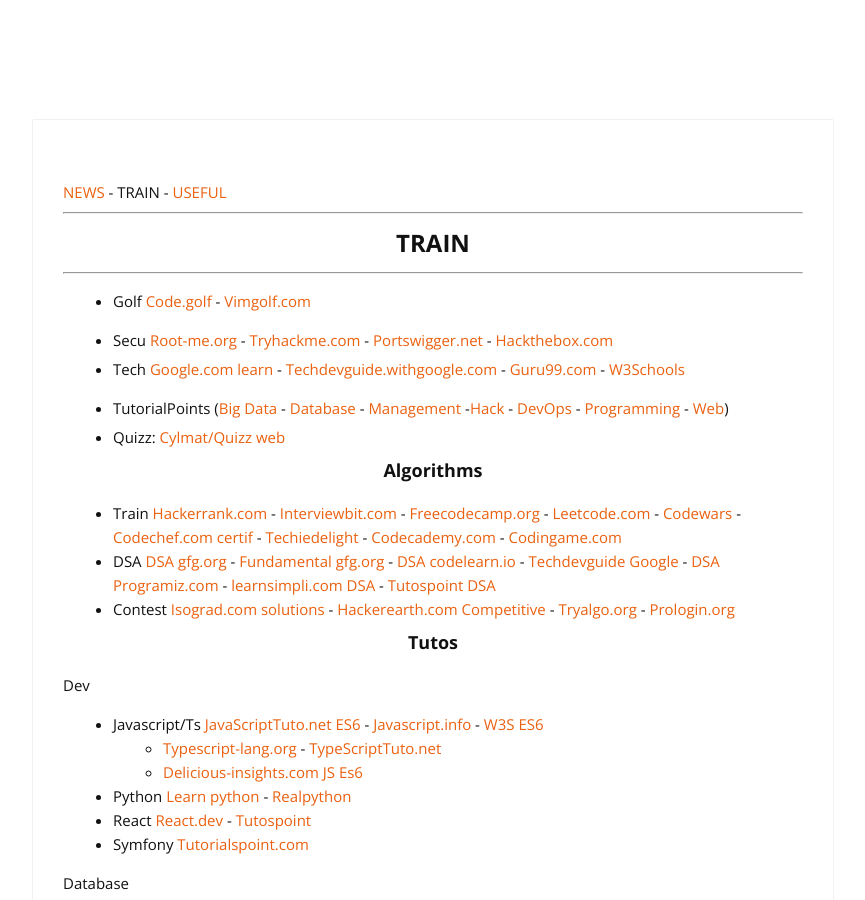
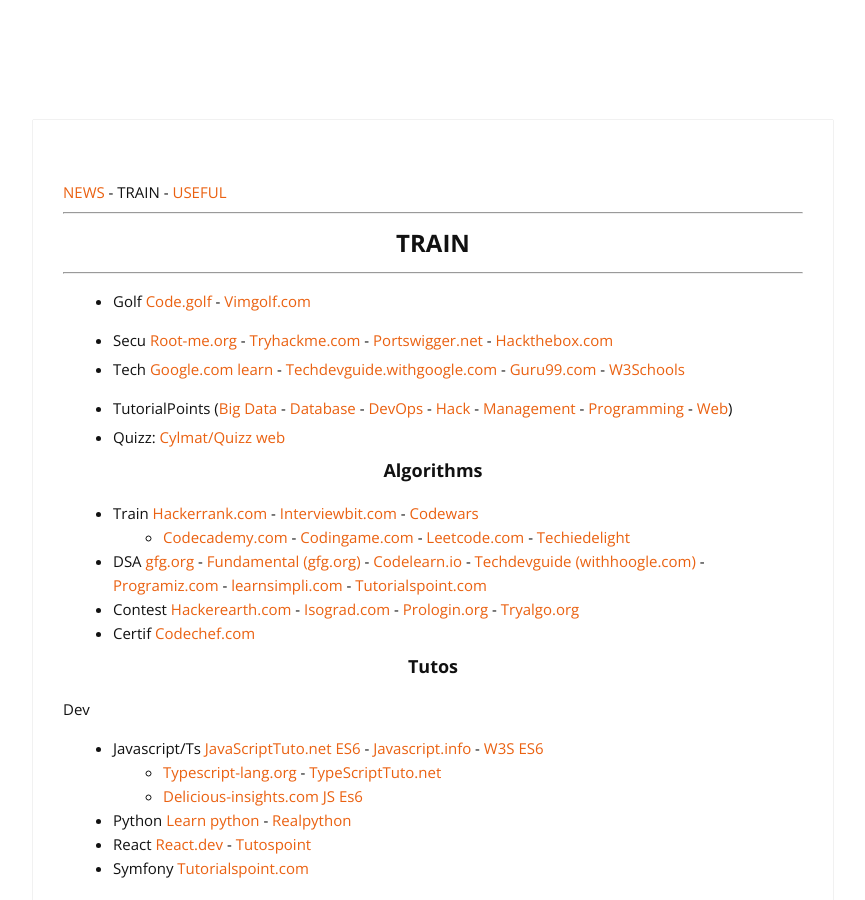
Before and after one commit to cylmat/cylmat.github.io, a Jekyll site: the page built from _pages/train.md, in a window 1280 px wide and 900 px high. Shown: the whole window, without its empty margins (207-1072 px from the left). Built offline with Jekyll 4.4.1, drawn with Linux system fonts in a browser that asks for light colours; nearby versions of some CDN libraries.

Commit message:
Update train.md

```diff
--- a/_pages/train.md
+++ b/_pages/train.md
@@ -14,17 +14,18 @@
 * Secu [Root-me.org](https://www.root-me.org) - [Tryhackme.com](https://tryhackme.com) - [Portswigger.net](https://portswigger.net/web-security) - [Hackthebox.com](https://www.hackthebox.com)
 
 * Tech [Google.com learn](https://developers.google.com/learn) - [Techdevguide.withgoogle.com](https://techdevguide.withgoogle.com) - [Guru99.com](https://www.guru99.com) - [W3Schools](https://www.w3schools.com)
-* TutorialPoints ([Big Data](https://www.tutorialspoint.com/big_data_tutorials.htm) - [Database](https://www.tutorialspoint.com/database_tutorials.htm) - [Management](https://www.tutorialspoint.com/management_tutorials.htm) -[Hack](https://www.tutorialspoint.com/ethical_hacking) - [DevOps](https://www.tutorialspoint.com/devops_tutorials.htm) - [Programming](https://www.tutorialspoint.com/computer_programming_tutorials.htm) - [Web](https://www.tutorialspoint.com/web_development_tutorials.htm))
+* TutorialPoints ([Big Data](https://www.tutorialspoint.com/big_data_tutorials.htm) - [Database](https://www.tutorialspoint.com/database_tutorials.htm) - [DevOps](https://www.tutorialspoint.com/devops_tutorials.htm) - [Hack](https://www.tutorialspoint.com/ethical_hacking) - [Management](https://www.tutorialspoint.com/management_tutorials.htm) - [Programming](https://www.tutorialspoint.com/computer_programming_tutorials.htm) - [Web](https://www.tutorialspoint.com/web_development_tutorials.htm))
 
 * Quizz: [Cylmat/Quizz web](https://github.com/cylmat/docs/blob/main/quizz_tech_web.md)
 
 
 ### <center>Algorithms</center>
 
-* Train [Hackerrank.com](https://www.hackerrank.com) - [Interviewbit.com](https://www.interviewbit.com/courses/programming) - [Freecodecamp.org](https://www.freecodecamp.org/learn) - [Leetcode.com](https://leetcode.com/explore) - [Codewars](https://www.codewars.com) - [Codechef.com certif](https://www.codechef.com/certification/data-structures-and-algorithms/prepare) - [Techiedelight](https://www.techiedelight.com) - [Codecademy.com](https://www.codecademy.com) - [Codingame.com](https://www.codingame.com)
-* DSA [DSA gfg.org](https://www.geeksforgeeks.org/data-structures) - [Fundamental gfg.org](https://www.geeksforgeeks.org/fundamentals-of-algorithms) - [DSA codelearn.io](https://codelearn.io/learning/data-structure-and-algorithms) - [Techdevguide Google](https://techdevguide.withgoogle.com/paths/data-structures-and-algorithms/) - [DSA Programiz.com](https://www.programiz.com/dsa) - [learnsimpli.com DSA](https://www.learnsimpli.com/data-structures-and-algorithms/) - [Tutospoint DSA](https://www.tutorialspoint.com/data_structures_algorithms/index.htm)
-* Contest [Isograd.com solutions](https://www.isograd-testingservices.com/FR/solutions-challenges-de-code) - [Hackerearth.com Competitive](https://www.hackerearth.com/fr/getstarted-competitive-programming) - [Tryalgo.org](https://tryalgo.org/problems) - [Prologin.org](https://prologin.org/archives/)
-
+* Train [Hackerrank.com](https://www.hackerrank.com) - [Interviewbit.com](https://www.interviewbit.com/courses/programming) - [Codewars](https://www.codewars.com)
+  * [Codecademy.com](https://www.codecademy.com) - [Codingame.com](https://www.codingame.com) - [Leetcode.com](https://leetcode.com/explore) - [Techiedelight](https://www.techiedelight.com)
+* DSA [gfg.org](https://www.geeksforgeeks.org/data-structures) - [Fundamental (gfg.org)](https://www.geeksforgeeks.org/fundamentals-of-algorithms) - [Codelearn.io](https://codelearn.io/learning/data-structure-and-algorithms) - [Techdevguide (withhoogle.com)](https://techdevguide.withgoogle.com/paths/data-structures-and-algorithms) - [Programiz.com](https://www.programiz.com/dsa) - [learnsimpli.com](https://www.learnsimpli.com/data-structures-and-algorithms) - [Tutorialspoint.com](https://www.tutorialspoint.com/data_structures_algorithms)
+* Contest [Hackerearth.com](https://www.hackerearth.com/fr/getstarted-competitive-programming) - [Isograd.com](https://www.isograd-testingservices.com/FR/solutions-challenges-de-code) - [Prologin.org](https://prologin.org/archives)  - [Tryalgo.org](https://tryalgo.org/problems)
+- Certif [Codechef.com](https://www.codechef.com/certification/data-structures-and-algorithms/prepare)
 
 ### <center>Tutos</center>
 
```
